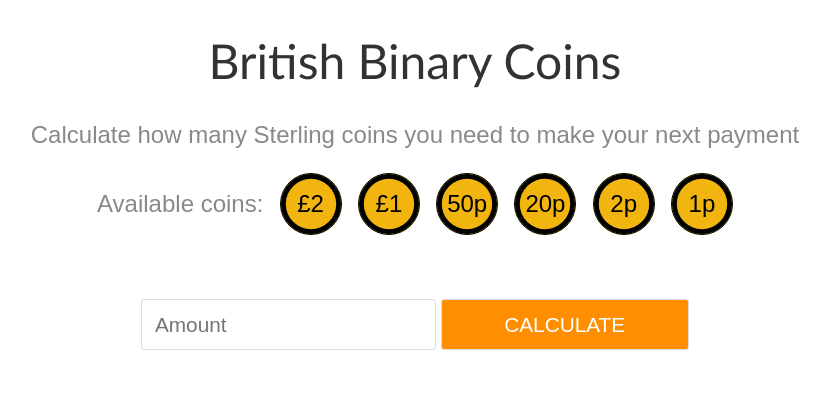
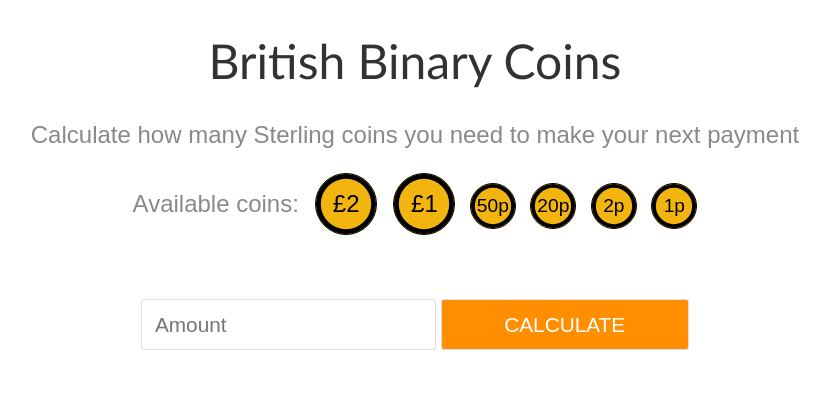
Before and after one commit to djGrill/british-binary-coins, a plain HTML site: page public/index.html in a window 1280 px wide. Shown: the whole page, without its empty margins (225-1055 px from the left). Drawn offline with nearby package versions, Linux system fonts and the light colour scheme.

Commit message:
Now pence coins are smaller than pound coins

```diff
--- a/public/css/main.css
+++ b/public/css/main.css
@@ -1,12 +1,14 @@
 body {
   font-family: Sans-serif;
 }
+
 
 .content {
   margin: 0 auto;
   width: 100%;
   text-align: center;
 }
+
 
 .logo {
   font-family: "Gill Sans";
@@ -15,10 +17,12 @@ body {
   color: #323232;
 }
 
+
 .header p {
   color: #898989;
   font-size: 1.5em;
 }
+
 
 .form {
   padding: 2.5em 0;
@@ -41,10 +45,12 @@ body {
   padding: 0.6em 3em;
 }
 
+
 #result {
   width: 16%;
   margin: 0 auto;
 }
+
 
 .coins {
   list-style: none;
@@ -54,19 +60,28 @@ body {
 
 .coins li {
   margin-bottom: 0.5em;
-  float: right;
+  text-align: left;
 }
 
+
 .coin {
+  text-align: center;
   display: inline-block;
   font-size: 1em;
   width: 2.5em;
   height: 2.5em;
+  line-height: 2.5em;
   margin-left: 0.4em;
-  line-height: 2.5em;
   border: 1px solid #000;
   border-radius: 50%;
   box-shadow: inset 0 0 0 0.2em #000;
   background-color: #F2B50F;
   color: #000;
 }
+
+.coin.pence {
+  font-size: 0.8em;
+  width: 2.3em;
+  height: 2.3em;
+  line-height: 2.3em;
+}
--- a/public/index.html
+++ b/public/index.html
@@ -16,12 +16,12 @@
         <p>Calculate how many Sterling coins you need to make your next payment</p>
         <p>
           Available coins:
-          <span class="coin">&#xa3;2</span>
-          <span class="coin">&#xa3;1</span>
-          <span class="coin">50p</span>
-          <span class="coin">20p</span>
-          <span class="coin">2p</span>
-          <span class="coin">1p</span>
+          <span class="coin pound">&#xa3;2</span>
+          <span class="coin pound">&#xa3;1</span>
+          <span class="coin pence">50p</span>
+          <span class="coin pence">20p</span>
+          <span class="coin pence">2p</span>
+          <span class="coin pence">1p</span>
         </p>
       </div>
 
--- a/public/js/functions.js
+++ b/public/js/functions.js
@@ -130,6 +130,11 @@ function getCoinHumanizedName(coin) {
  * @param {object} result Data to show
  */
 function showResult(result) {
+
+  function isPence(coin_name) {
+    return /p$/.test(coin_name);
+  }
+
   // reverse the keys order to show result sorted by coin value
   var resultKeys = Object.keys(result).sort().reverse();
   var $ul = $("<ul>");
@@ -142,6 +147,9 @@ function showResult(result) {
     var $new_coin = $("<span>");
     $new_coin.html(coin_name);
     $new_coin.addClass("coin");
+    if (isPence(coin_name)) {
+      $new_coin.addClass("pence");
+    }
 
     $li.html(result[key] + " x");
     $li.append($new_coin);
```
